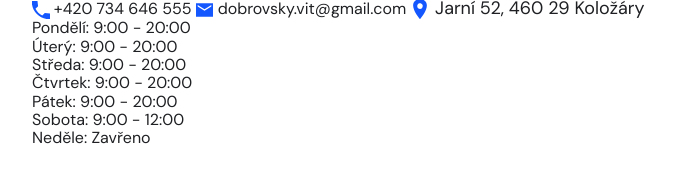
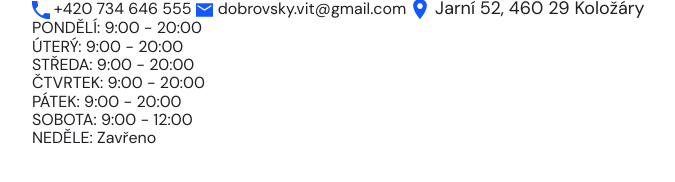
Before and after one commit to VitekDobrovsky/autoservis-3, a plain HTML site: page index.html in a window 1280 px wide. Shown: the part 4658-4840 px from the top of the page, without its empty margins (0-675 px from the left). Drawn offline with Linux system fonts and the light colour scheme.

Commit message:
add uppercase component

```diff
--- a/index.html
+++ b/index.html
@@ -34,7 +34,7 @@
             </menu>
         </nav>
         <div class="page__intro">
-            <h2 class="heading heading--h1 heading--uppercase page__intro-heading">Věnujte svému autu tu nejlepší péči
+            <h2 class="heading heading--h1 uppercase page__intro-heading">Věnujte svému autu tu nejlepší péči
             </h2>
             <address class="page__intro-contact">
                 <a href="tel: +420734646555" class="text-large"><span class="icon icon--phone">Telefon:</span> +420 734
@@ -180,13 +180,13 @@
 
                     </address>
                     <ul class="page__contact-opening-hours">
-                        <li><span>Pondělí:</span> 9:00 - 20:00</li>
-                        <li><span>Úterý:</span> 9:00 - 20:00</li>
-                        <li><span>Středa:</span> 9:00 - 20:00</li>
-                        <li><span>Čtvrtek:</span> 9:00 - 20:00</li>
-                        <li><span>Pátek:</span> 9:00 - 20:00</li>
-                        <li><span>Sobota:</span> 9:00 - 12:00</li>
-                        <li><span>Neděle:</span> Zavřeno</li>
+                        <li><span class="uppercase">Pondělí:</span> 9:00 - 20:00</li>
+                        <li><span class="uppercase">Úterý:</span> 9:00 - 20:00</li>
+                        <li><span class="uppercase">Středa:</span> 9:00 - 20:00</li>
+                        <li><span class="uppercase">Čtvrtek:</span> 9:00 - 20:00</li>
+                        <li><span class="uppercase">Pátek:</span> 9:00 - 20:00</li>
+                        <li><span class="uppercase">Sobota:</span> 9:00 - 12:00</li>
+                        <li><span class="uppercase">Neděle:</span> Zavřeno</li>
                     </ul>
                 </div>
             </div>
--- a/styles/typography.css
+++ b/styles/typography.css
@@ -43,7 +43,7 @@ html {
   font-weight: 700;
 }
 
-.heading--uppercase {
+.uppercase {
   text-transform: uppercase;
 }
 
```
